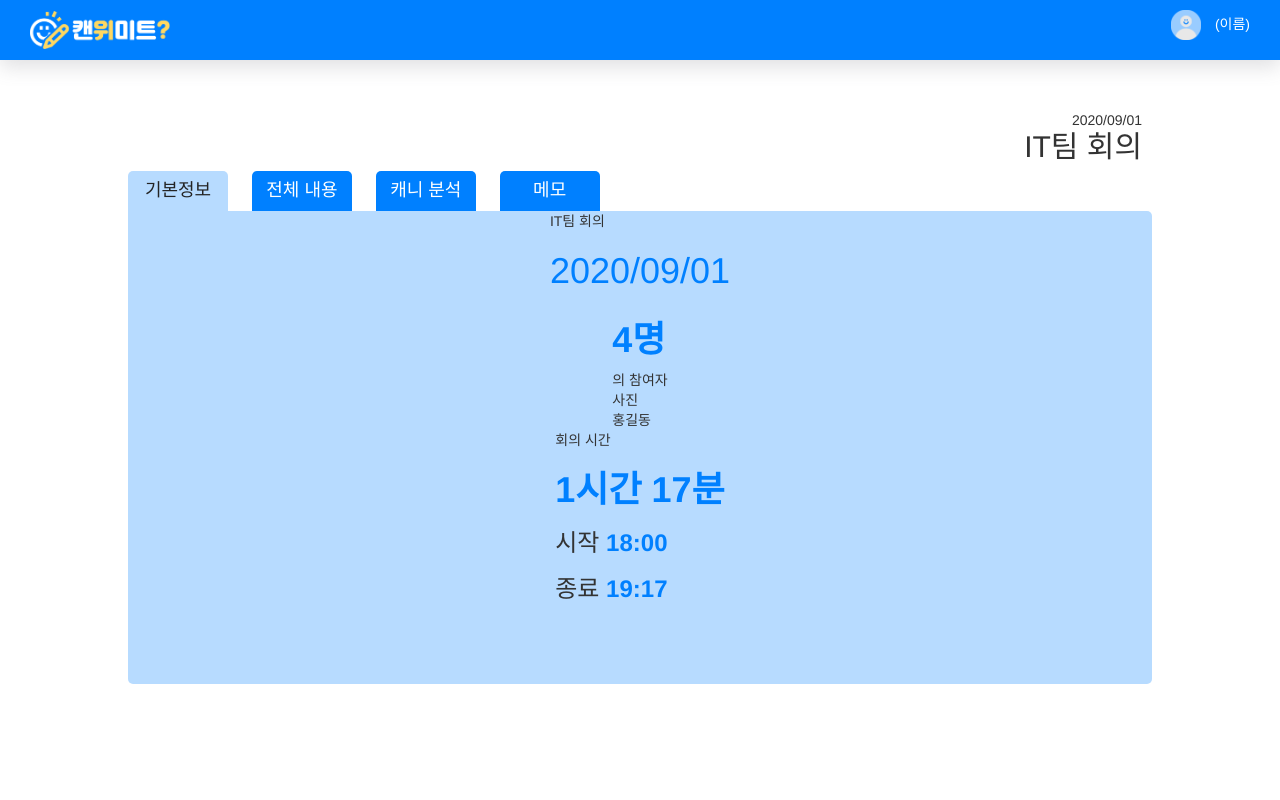
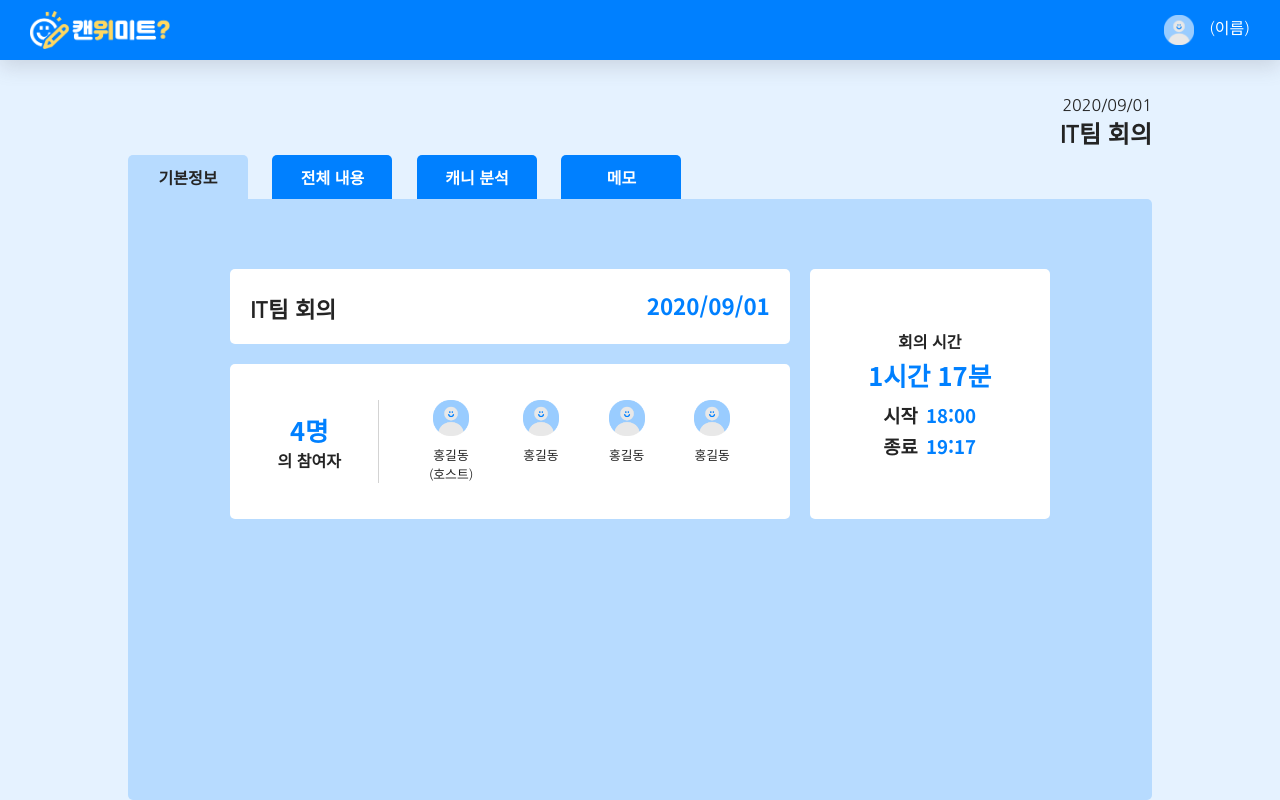
Before and after one commit to jeongum/canwemeet_v2, a Flask app: page /minute/details in a window 1280 px wide. Run offline with Flask 2, Linux system fonts and the light colour scheme; some libraries are stand-ins or nearby versions.

Commit message:
Add meeting-information tab css

```diff
--- a/route/meeting_route.py
+++ b/route/meeting_route.py
@@ -265,4 +265,4 @@ def speechtotext():
         EXIT_FLAG = not(EXIT_FLAG)
 
 
-    return render_template('chat/index.html')
+    return render_template('meeting/index.html')
--- a/static/css/style.css
+++ b/static/css/style.css
@@ -38,6 +38,10 @@ ul {
 .blue-bold {
     color: #0080ff;
     font-weight: bold;
+}
+
+.Noto-Sans {
+    font-family: 'Noto Sans KR', sans-serif;
 }
 
 
@@ -240,7 +244,7 @@ table th, table td {
 }
 
 table th {
-    border-bottom: 1px solid #0080ff;
+    border-bottom: #0080ff 1px solid;
 }
 
 table th:nth-child(1) {
@@ -256,7 +260,7 @@ table th:nth-child(even) {
 }
 
 table td {
-    border-bottom: 1px solid lightgray;
+    border-bottom: lightgray 1px solid;
 }
 
 table a:hover {
@@ -266,14 +270,20 @@ table a:hover {
 /* Minute Page Settings - Detail */
 .main #minute-details {
     flex-direction: column;
+    align-items: center;
 }
 
-.main main section {
-    align-items: flex-start;
+.main main #minute-container {
+    height: 100%;
+}
+
+.main #minute-container .tab-content {
+    height: 100%;
+    max-height: 100%;
 }
 
 #minute-title {
-    padding: 5px 10px 0px 10px;
+    padding: 30px 10px 0px 10px;
     flex-basis: 10%;
 
     display: flex;
@@ -299,8 +309,6 @@ table a:hover {
 
     width: 100%;
     height: auto;
-
-    z-index: 2;
 }
 
 #minute-container li {
@@ -340,11 +348,148 @@ table a:hover {
     border-radius: 0px 5px 5px 5px;
 
     display: none;
-    z-index: 1;
 }
 
 #minute-container .tab-content.current {
     display: flex;
+}
+
+.contents-container {
+    width: 80%;
+    padding-top: 70px;
+}
+
+/* Minute Page Settings - Minute Information */
+#minute-container #minute-information {
+    flex-direction: row;
+    align-items: stretch;
+    justify-content: center;
+}
+
+#minute-information .contents-container {
+    height: 250px;
+    display: flex;
+}
+
+#minute-information .information-column {
+    height: 100%;
+    display: flex;
+    justify-content: center;
+}
+
+#minute-information #first {
+    margin-right: 20px;
+
+    flex-direction: column;
+    flex-basis: 70%;
+}
+
+#minute-information #second {
+    flex-basis: 30%;
+}
+
+#minute-information .information-box {
+    padding: 20px;
+
+    background-color: white;
+    border-radius: 5px;
+    text-align: center;
+}
+
+#minute-information h1, h3 {
+    margin: 0px;
+}
+
+#minute-information #first #title {
+    margin-bottom: 20px;
+
+    display: flex;
+    flex-direction: row;
+}
+
+#minute-information #first #title h1 {
+    font-size: 1.4em;
+}
+
+#minute-information #participant-count h1,
+#minute-information #total-meeting-time h1 {
+    font-size: 1.6em;
+}
+
+#minute-information #first #title h1:nth-of-type(1) {
+    flex-basis: 70%;
+    text-align: left;
+
+    box-sizing: border-box;
+    padding-top: 3px;
+}
+
+#minute-information #first #title h1:nth-of-type(2) {
+    flex-basis: 30%;
+    text-align: right;
+}
+
+#minute-information #first #participant-list {
+    height: 100%;
+
+    display: flex;
+    flex-direction: row;
+    align-items: center;
+}
+
+#minute-information #second #meeting-time {
+    width: 100%;
+
+    display: flex;
+    flex-direction: column;
+    justify-content: center;
+}
+
+#minute-information #first #participant-count {
+    padding: 0px 20px 0px 10px;
+    flex-basis: 20%;
+
+    font-weight: bold;
+}
+
+#minute-information #first #participant-container {
+    flex-basis: 80%;
+
+    display: flex;
+    flex-direction: row;
+    justify-content: space-evenly;
+
+    border-left: lightgray 1px solid;
+}
+
+#minute-information #first .participant {
+    font-size: 0.8em;
+}
+
+#minute-information #first .participant {
+    padding-left: 10px;
+}
+
+#minute-information #first .participant img {
+    padding-bottom: 5px;
+    width: 36px;
+}
+
+#minute-information #second #total-meeting-time {
+    padding-bottom: 8px;
+    font-weight: bold;
+}
+
+#minute-information #second #total-meeting-time div {
+    padding-bottom: 3px;
+}
+
+#minute-information #second #start-time {
+    padding-bottom: 4px;
+}
+
+#minute-information #second .time span {
+    padding-left: 3px;
 }
 
 /* Minute Page Settings - Memo */
@@ -352,7 +497,7 @@ table a:hover {
     padding-top: 70px;
 
     width: 80%;
-    height: 50%;
+    height: 40%;
     text-align: center;
 }
 
--- a/static/js/script.js
+++ b/static/js/script.js
@@ -1,5 +1,6 @@
 $(document).ready(function(){
 
+  // Toggle tab menu in minute-details
     $('#minute-container .tab-menu').click(function(){
       var tab_id = $(this).attr('data-tab');
 
--- a/templates/base.html
+++ b/templates/base.html
@@ -7,12 +7,16 @@
 
         {% block meta %}
         <meta charset="utf-8">
+        <!--
+        // ngrok에서 https 실행오류 뜰 때 사용하세요
+        <meta http-equiv="Content-Security-Policy" content="upgrade-insecure-requests">
+        -->
         {% endblock meta %}
 
         {% block css %}
         <link rel="stylesheet" href="{{ url_for('static', filename='css/style.css') }}" type="text/css">
-        <link rel="stylesheet" href="https://maxcdn.bootstrapcdn.com/bootstrap/3.3.2/css/bootstrap.min.css">
-
+        <!--
+        <link rel="stylesheet" href="https://maxcdn.bootstrapcdn.com/bootstrap/3.3.2/css/bootstrap.min.css">-->
         {% endblock css %}
 
         <link rel="shortcut icon" href="{{ url_for('static', filename='favicon.ico') }}" type="image/x-icon">
--- a/templates/meeting/meeting.html
+++ b/templates/meeting/meeting.html
@@ -1,4 +1,5 @@
 <link rel="stylesheet" type="text/css" href="{{ url_for('static', filename='chat/css/style.css') }}">
+<link rel="stylesheet" href="https://maxcdn.bootstrapcdn.com/bootstrap/3.3.2/css/bootstrap.min.css">
 
 <body>
     <p id="count">Disconnected.</p>
--- a/templates/minute/details.html
+++ b/templates/minute/details.html
@@ -1,7 +1,7 @@
 {% extends 'base.html' %}
 
 {% block scripts %}
-    {{ super() }}
+    <script src="https://ajax.googleapis.com/ajax/libs/jquery/3.5.1/jquery.min.js"></script>
     <script src="{{ url_for('static', filename='/js/script.js') }}"></script>
 {% endblock scripts %}
 
--- a/templates/minute/information.html
+++ b/templates/minute/information.html
@@ -1,35 +1,68 @@
-    <div id="title">
-        <div>
-            IT팀 회의
+    <div class="contents-container">
+        <div id="first" class="information-column">
+            <div id="title" class="information-box">
+                <h1>IT팀 회의</h1>
+                <h1 class="blue-bold Noto-Sans">2020/09/01</h1>
             </div>
-        <div class="blue-bold">
-            <h1>2020/09/01</h1>
+
+            <div id="participant-list" class="information-box">
+                <div id="participant-count">
+                    <h1 class="blue-bold Noto-Sans">4명</h1>
+                    <div>의 참여자</div>
+                </div>
+
+                <div id="participant-container">
+                    <div class="participant">
+                        <div class="profile-photo">
+                            <img src="{{ url_for('static', filename='images/main/profile.png') }}">
+                        </div>
+
+                        <div class="participant-name">
+                            홍길동<br>
+                            (호스트)
                         </div>
                     </div>
 
-    <div id="participant-list">
-        <div>
-            <h1 class="blue-bold">4명</h1>
-            <div>의 참여자</div>
+                    <div class="participant">
+                        <div class="profile-photo">
+                            <img src="{{ url_for('static', filename='images/main/profile.png') }}">
+                        </div>
+
+                        <div class="participant-name">
+                            홍길동
+                        </div>
                     </div>
 
                     <div class="participant">
-            <div id="profile-photo">
-                사진
+                        <div class="profile-photo">
+                            <img src="{{ url_for('static', filename='images/main/profile.png') }}">
                         </div>
 
-            <div id="participant-name">
+                        <div class="participant-name">
+                            홍길동
+                        </div>
+                    </div>
+
+                    <div class="participant">
+                        <div class="profile-photo">
+                            <img src="{{ url_for('static', filename='images/main/profile.png') }}">
+                        </div>
+
+                        <div class="participant-name">
                             홍길동
                         </div>
                     </div>
                 </div>
+            </div>
+        </div>
 
-    <div id="meeting-time">
+        <div id="second" class="information-column">
+            <div id="meeting-time" class="information-box">
                 <div id="total-meeting-time">
                     <div>
                         회의 시간
                     </div>
-            <h1 class="blue-bold">
+                    <h1 class="blue-bold Noto-Sans">
                         1시간 17분
                     </h1>
                 </div>
@@ -37,14 +70,16 @@
                 <div id="start-time" class="time">
                     <h3>
                         시작
-                <span class="blue-bold">18:00</span>
+                        <span class="blue-bold Noto-Sans">18:00</span>
                     </h3>
                 </div>
 
                 <div id="end-time" class="time">
                     <h3>
                         종료
-                <span class="blue-bold">19:17</span>
+                        <span class="blue-bold Noto-Sans">19:17</span>
                     </h3>
                 </div>
             </div>
+        </div>
+    </div>
```
Lines whose indentation alone changed are shown as unchanged.
